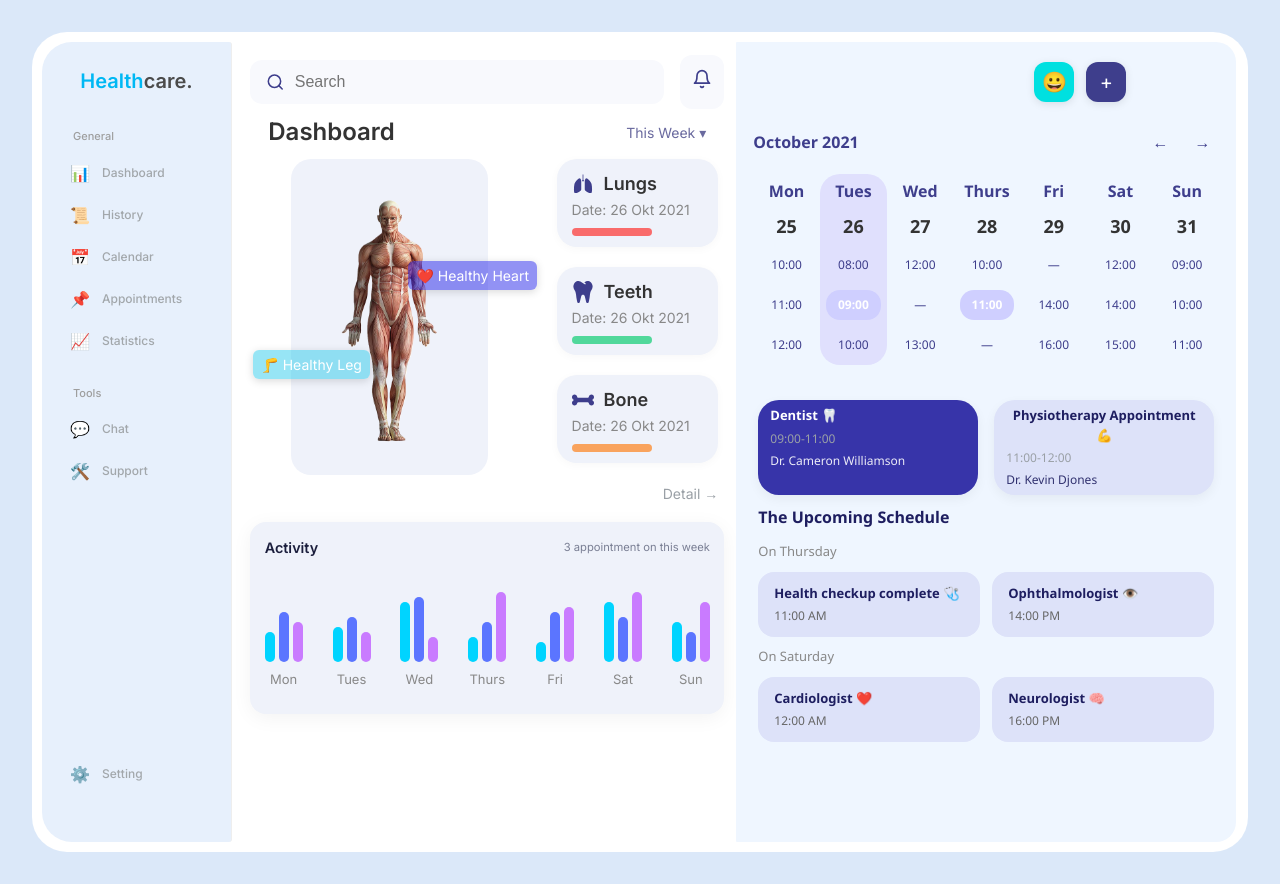
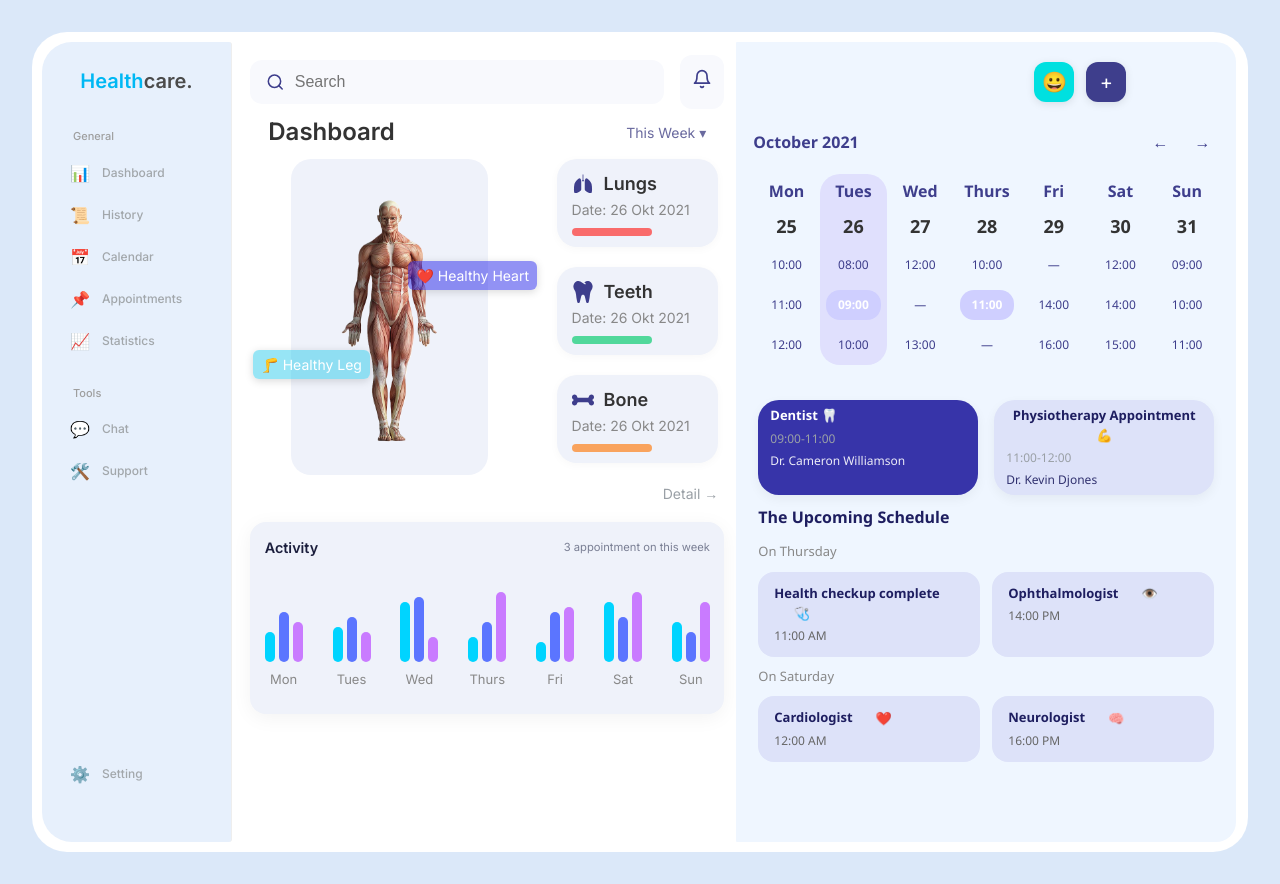
Before and after one commit to JSA2002/healthcare-dashboard, a React (Vite) app in the folder healthcare-dashboard/: page / in a window 1280 px wide. Built offline with nearby package versions, Linux system fonts and the light colour scheme.

Commit message:
Complete project

```diff
--- a/healthcare-dashboard/src/DashboardMainContent/Shedule/Shedule.jsx
+++ b/healthcare-dashboard/src/DashboardMainContent/Shedule/Shedule.jsx
@@ -23,11 +23,11 @@ const Shedule = () => {
         <p className="day-label">On Thursday</p>
         <div className="schedule-events">
           <div className="event-card">
-            <h5>Health checkup complete <span classname="logo">🩺</span></h5>
+            <h5>Health checkup complete <span className="logo">🩺</span></h5>
             <p>11:00 AM</p>
           </div>
           <div className="event-card">
-            <h5>Ophthalmologist <span classname="logo">👁️</span></h5>
+            <h5>Ophthalmologist <span className="logo">👁️</span></h5>
             <p>14:00 PM</p>
           </div>
         </div>
@@ -37,11 +37,11 @@ const Shedule = () => {
         <p className="day-label">On Saturday</p>
         <div className="schedule-events">
           <div className="event-card event-card2 ">
-            <h5>Cardiologist <span classname="logo">❤️</span></h5>
+            <h5>Cardiologist <span className="logo">❤️</span></h5>
             <p>12:00 AM</p>
           </div>
           <div className="event-card event-card2 ">
-            <h5>Neurologist <span classname="logo">🧠</span></h5>
+            <h5>Neurologist <span className="logo">🧠</span></h5>
             <p>16:00 PM</p>
           </div>
         </div>
```
